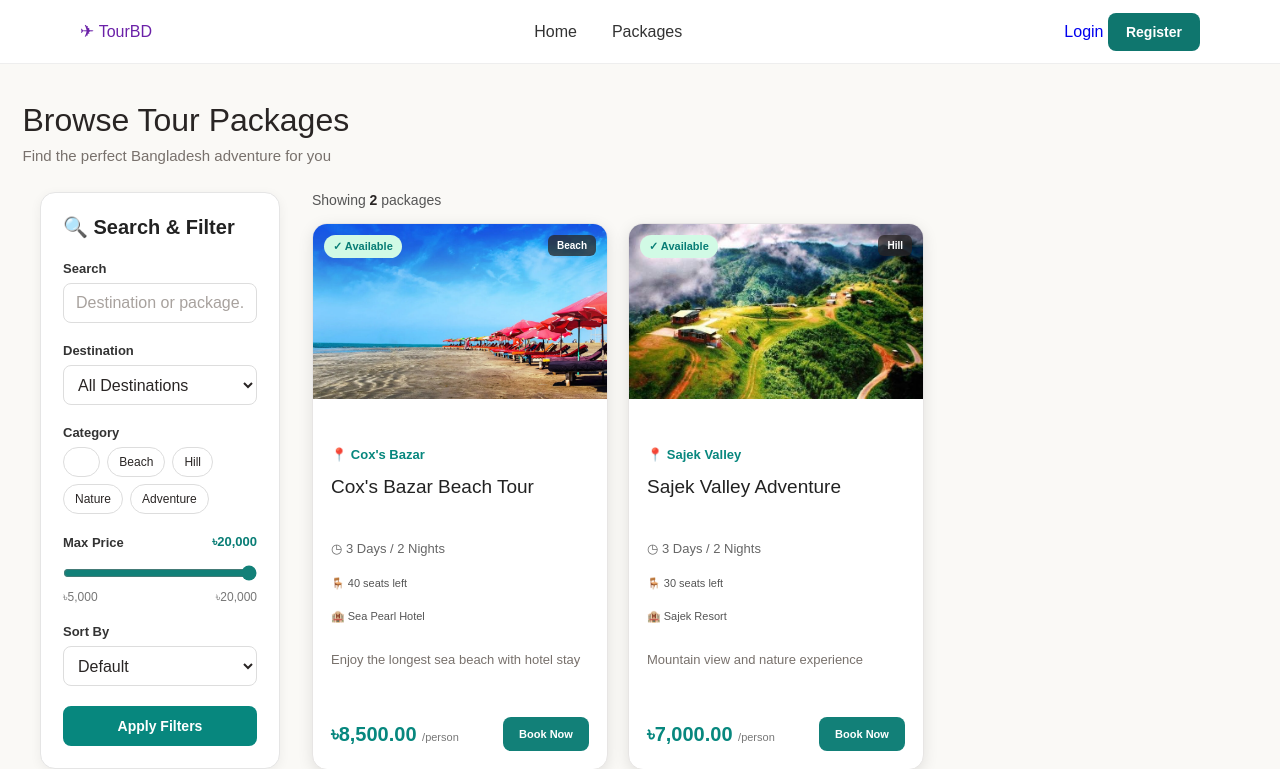
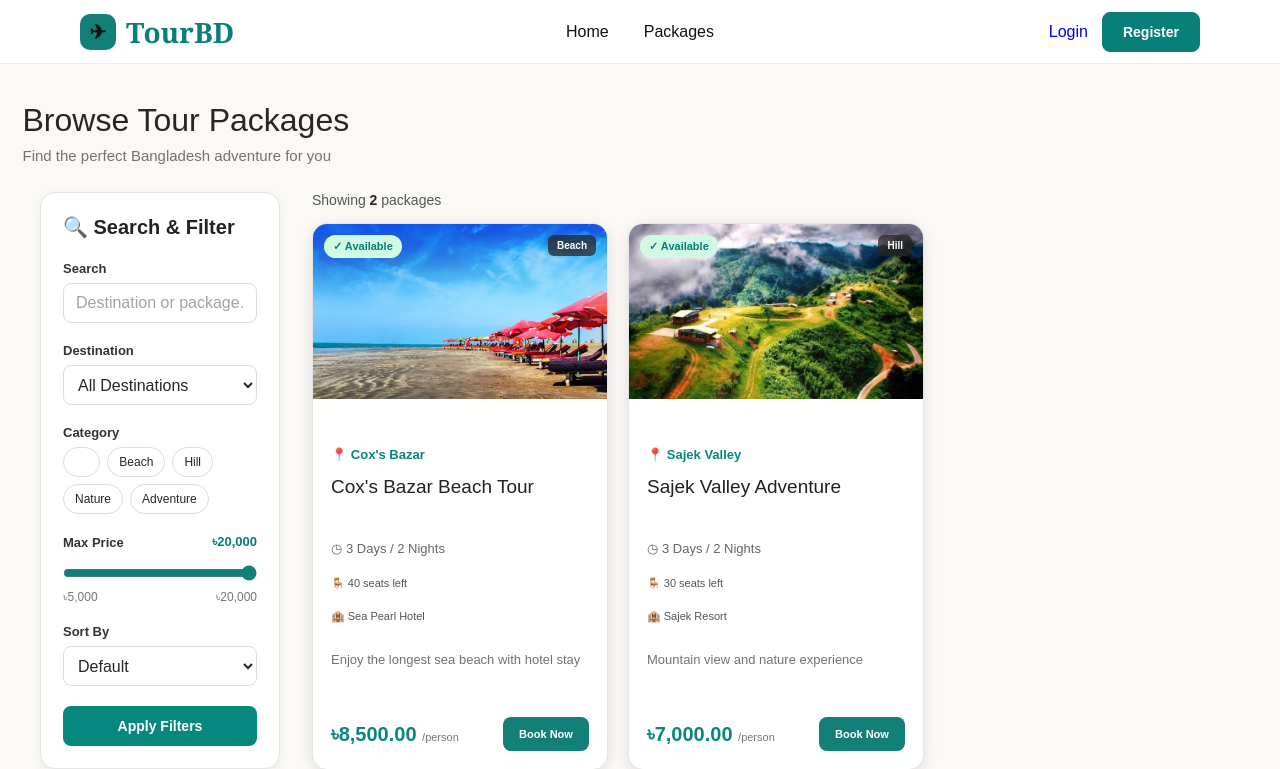
Before and after one commit to Nihongo-Nahiyan/TourBD, a PHP site: page /packages.php in a window 1280 px wide. Shown: the top 769 px of the page. Run offline with PHP 8.4, Linux system fonts and the light colour scheme; data comes from the database, SQL or seed files in the repository.

Commit message:
Add files via upload

```diff
--- a/css/style.css
+++ b/css/style.css
@@ -25,71 +25,227 @@ a{
 /* ================= NAVBAR ================= */
 
 
-.navbar{
-
-    height:80px;
-
-    background:white;
-
-    display:flex;
-
-    justify-content:space-between;
-
-    align-items:center;
-
-    padding:0 80px;
-
-}
-
-
-
-.logo{
-
-    font-size:28px;
-
-    font-weight:bold;
-
-    color:#07877e;
-
-}
-
-
-
-.nav-links{
-
-    display:flex;
-
-    align-items:center;
-
-    gap:35px;
-
-}
-
-
-
-.nav-links a{
-
-    color:#333;
-
-    font-size:16px;
-
-}
-
-
-
-.register-btn{
-
-    background:#07877e;
-
-    color:white!important;
-
-    padding:12px 25px;
-
-    border-radius:8px;
-
-}
-
-
+/* ================= NAVBAR ================= */
+
+.navbar {
+    height: 64px;
+
+    background: #ffffff;
+
+    display: flex;
+    align-items: center;
+
+    padding: 0 80px;
+
+    box-sizing: border-box;
+
+    border-bottom: 1px solid #eeeeee;
+
+    position: relative;
+
+    z-index: 1000;
+}
+
+
+/* ================= LOGO ================= */
+
+.brand {
+    display: flex;
+
+    align-items: center;
+
+    gap: 10px;
+
+    text-decoration: none;
+
+    color: #087f78 !important;
+
+    font-family:
+        Georgia,
+        "Times New Roman",
+        serif;
+
+    font-size: 28px;
+
+    font-weight: 700;
+
+    white-space: nowrap;
+}
+
+
+/* AIRPLANE ICON */
+
+.brand .logo-mark {
+    width: 36px;
+
+    height: 36px;
+
+    display: flex;
+
+    align-items: center;
+
+    justify-content: center;
+
+    background: #128078;
+
+    color: #111111;
+
+    border-radius: 10px;
+
+    font-family:
+        Arial,
+        Helvetica,
+        sans-serif;
+
+    font-size: 20px;
+
+    flex-shrink: 0;
+}
+
+
+/* TOURBD TEXT */
+
+.brand .logo-text {
+    color: #087f78 !important;
+
+    font-family:
+        Georgia,
+        "Times New Roman",
+        serif;
+
+    font-size: 28px;
+
+    font-weight: 700;
+}
+
+
+/* ================= CENTER NAVIGATION ================= */
+
+.nav-links {
+
+    position: absolute;
+
+    left: 50%;
+
+    transform: translateX(-50%);
+
+    display: flex;
+
+    align-items: center;
+
+    gap: 35px;
+
+    height: 100%;
+}
+
+
+.nav-links a {
+
+    color: #111111;
+
+    text-decoration: none;
+
+    font-family:
+        Arial,
+        Helvetica,
+        sans-serif;
+
+    font-size: 16px;
+
+    font-weight: 500;
+
+    height: 100%;
+
+    display: flex;
+
+    align-items: center;
+
+    position: relative;
+}
+
+
+.nav-links a:hover {
+
+    color: #087f78;
+}
+
+
+/* ================= RIGHT SIDE ================= */
+
+.nav-actions {
+
+    margin-left: auto;
+
+    display: flex;
+
+    align-items: center;
+
+    gap: 14px;
+}
+
+
+/* USER NAME */
+
+.nav-actions .user-name {
+
+    color: #111111;
+
+    font-family:
+        Arial,
+        Helvetica,
+        sans-serif;
+
+    font-size: 15px;
+
+    font-weight: 500;
+
+    white-space: nowrap;
+}
+
+
+/* ================= REGISTER / LOGOUT ================= */
+
+.nav-actions .btn-primary {
+
+    display: flex;
+
+    align-items: center;
+
+    justify-content: center;
+
+    height: 40px;
+
+    padding: 0 20px;
+
+    border: 1px solid #087f78;
+
+    border-radius: 8px;
+
+    background: #087f78;
+
+    color: #ffffff !important;
+
+    text-decoration: none;
+
+    font-family:
+        Arial,
+        Helvetica,
+        sans-serif;
+
+    font-size: 14px;
+
+    font-weight: 700;
+
+    box-sizing: border-box;
+}
+
+
+.nav-actions .btn-primary:hover {
+
+    background: #066e68;
+
+    color: #ffffff !important;
+}
 
 
 
@@ -1674,3 +1830,94 @@ footer p{
         box-sizing: border-box;
     }
 }
+/* =========================================================
+   FIX HEADER WIDTH + LOGO ICON
+========================================================= */
+
+/* Make the header fill the entire page */
+.site-header {
+    width: 100%;
+    margin: 0;
+    padding: 0;
+}
+
+/* Remove the width limitation from the header container */
+.site-header .container {
+    width: 100%;
+    max-width: none;
+    margin: 0;
+    padding: 0;
+}
+
+/* Navbar fills the entire screen */
+.navbar {
+    width: 100%;
+    height: 80px;
+
+    padding: 0 80px;
+    margin: 0;
+
+    box-sizing: border-box;
+
+    background: #ffffff;
+    border-bottom: 1px solid #eeeeee;
+
+    display: flex;
+    align-items: center;
+}
+
+/* Make the airplane BLACK */
+.brand .logo-mark {
+    background: #128078 !important;
+    color: #111111 !important;
+
+    -webkit-text-fill-color: #111111 !important;
+}
+/* =========================================================
+   PAGINATION
+========================================================= */
+
+.pagination {
+    display: flex;
+    justify-content: center;
+    align-items: center;
+    gap: 8px;
+    margin-top: 28px;
+    padding-bottom: 10px;
+}
+
+.pagination a,
+.pagination span {
+    min-width: 36px;
+    height: 36px;
+
+    display: inline-flex;
+    align-items: center;
+    justify-content: center;
+
+    box-sizing: border-box;
+
+    border: 1px solid #d6d3d1;
+    border-radius: 8px;
+
+    background: #ffffff;
+
+    color: #292524;
+
+    text-decoration: none;
+
+    font-size: 13px;
+    font-weight: 500;
+}
+
+.pagination a:hover {
+    border-color: #128078;
+    color: #087d75;
+}
+
+.pagination span.active {
+    background: #128078;
+    border-color: #128078;
+    color: #ffffff;
+    font-weight: 600;
+}
```
